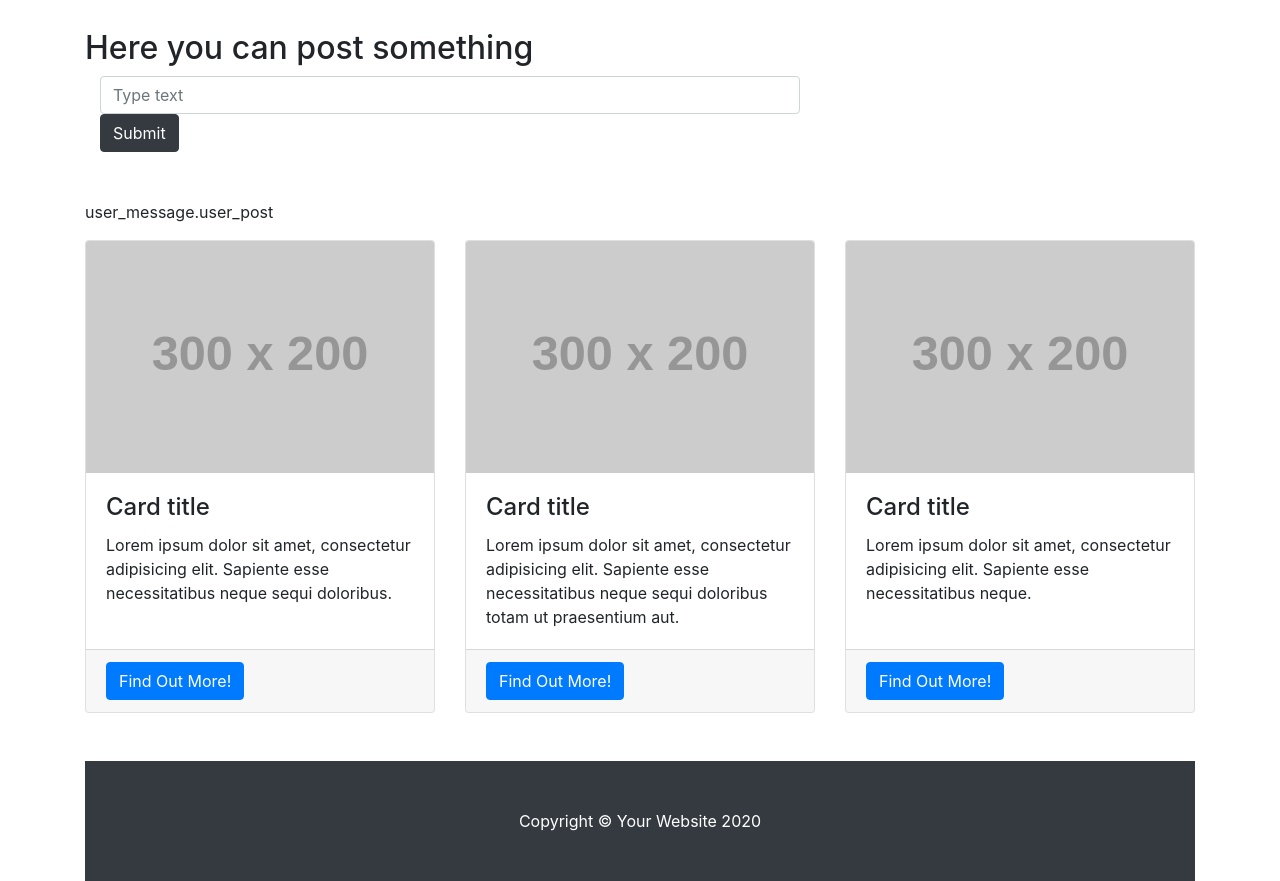
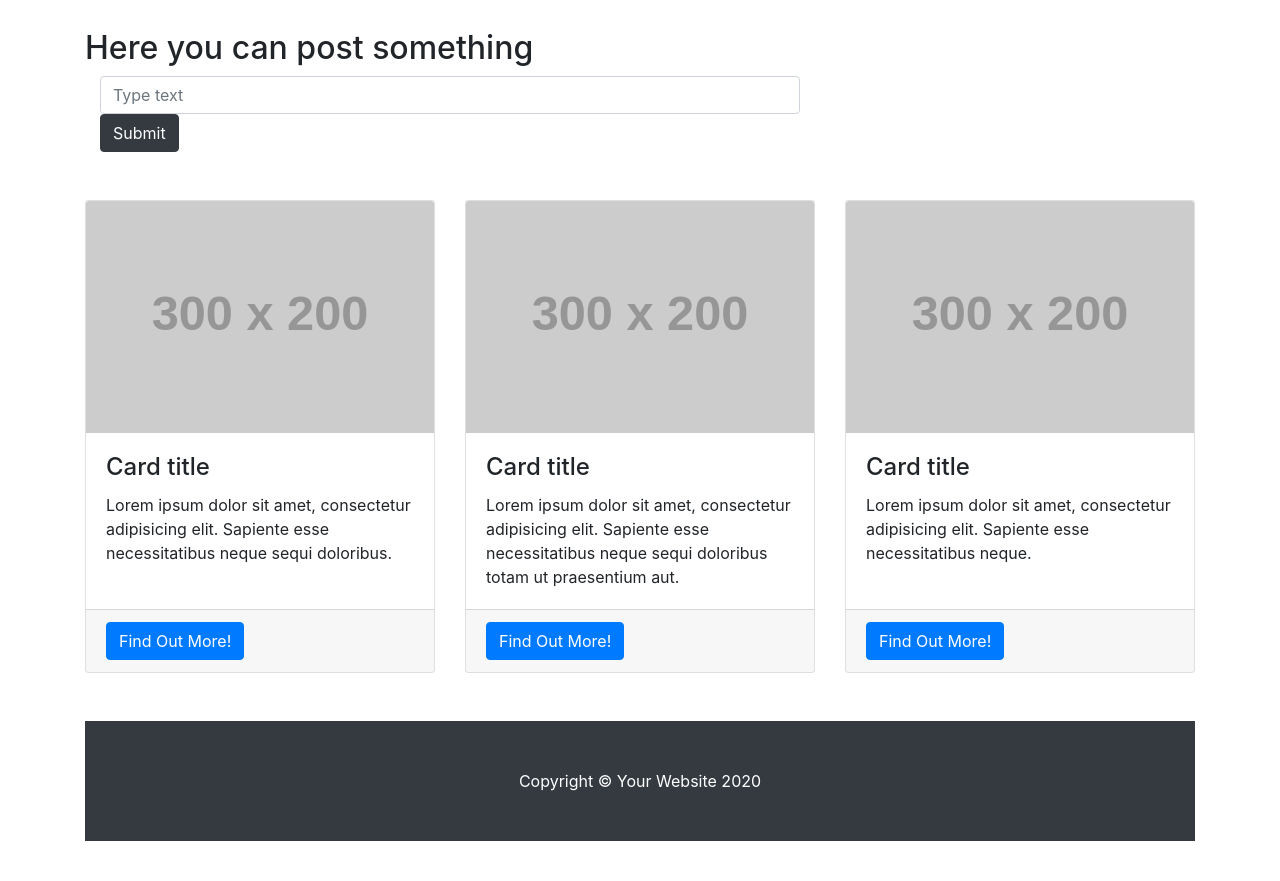
Before and after one commit to Aljosa12/finalproject, a Flask app: template templates/main_page.html in a window 1280 px wide. Shown: the part 410-1291 px from the top of the page. After the commit the page ends 1251 px from the top, so only its background shows below. Run offline with Flask 2, Linux system fonts and the light colour scheme; the template is opened without the code that fills it, so the values that code supplies are empty; grey boxes labelled with a size stand in for pictures from a placeholder-image service; some libraries are stand-ins or nearby versions.

Commit message:
first repository

```diff
--- a/main.py
+++ b/main.py
@@ -23,7 +23,9 @@ def index():
         )
         return response
 
-    return render_template("main_page.html", user=user)
+    users = db.query(User).all()
+
+    return render_template("main_page.html", users=users, user=user)
 
 
 @app.route("/", methods=["POST"])
@@ -43,7 +45,7 @@ def index_post():
     db.add(user)
     db.commit()
 
-    return render_template("main_page.html", user=user)
+    return render_template("main_page.html", user=user, user_post=user_post)
 
 
 @app.route("/login")
@@ -239,13 +241,13 @@ def converter_post():
     uganil = False
     if str(enota) == "miles":
         uganil = True
-        answer = stevilo / 1609
+        answer = round(stevilo / 1609, 2)
     elif str(enota) == "yards":
         uganil = True
-        answer = stevilo * 1.094
+        answer = round(stevilo * 1.094, 2)
     elif str(enota) == "foots":
         uganil = True
-        answer = stevilo * 3.281
+        answer = round(stevilo * 3.281, 2)
 
     return render_template("converter.html", uganil=uganil, stevilo=stevilo, enota=enota, user=user, answer=answer)
 
--- a/templates/main_page.html
+++ b/templates/main_page.html
@@ -69,15 +69,14 @@
     </div>
     </div>
 
-    user_message.user_post
+    {% for user in users %}
+             <div style="width: 50%; margin: auto;">
+                <ul class="list-group">
+                    <li class="list-group-item"><a href="{{ user.profile_url() }}">{{ user.name }}</a></li>
+                </ul>
+             </div>
+    {% endfor %}
 
-    <div>
-    <ol>
-    {% for user in users %}
-        <li><a href="{{ user.profile_url() }}">{{ user.name }}</a></li>
-    {% endfor %}
-    </ol>
-    </div>
 
     <div class="row">
       <div class="col-md-4 mb-5">
--- a/templates/profile.html
+++ b/templates/profile.html
@@ -19,8 +19,8 @@
     </div>
   </header>
 
-    <button style="position: absolute; top: 14%; left: 34%;" type="button" class="btn btn-dark"><a style="color: white;" href="edit">Edit</a></button>
-    <button style="position: absolute; top: 14%; left: 38%;" type="button" class="btn btn-dark"><a style="color: white;" href="password">Change password</a></button>
+    <button style="position: absolute; top: 14%; left: 33%;" type="button" class="btn btn-dark"><a style="color: white;" href="edit">Edit</a></button>
+    <button style="position: absolute; top: 14%; left: 37%;" type="button" class="btn btn-dark"><a style="color: white;" href="password">Change password</a></button>
 
   {% endblock header %}
 
```
